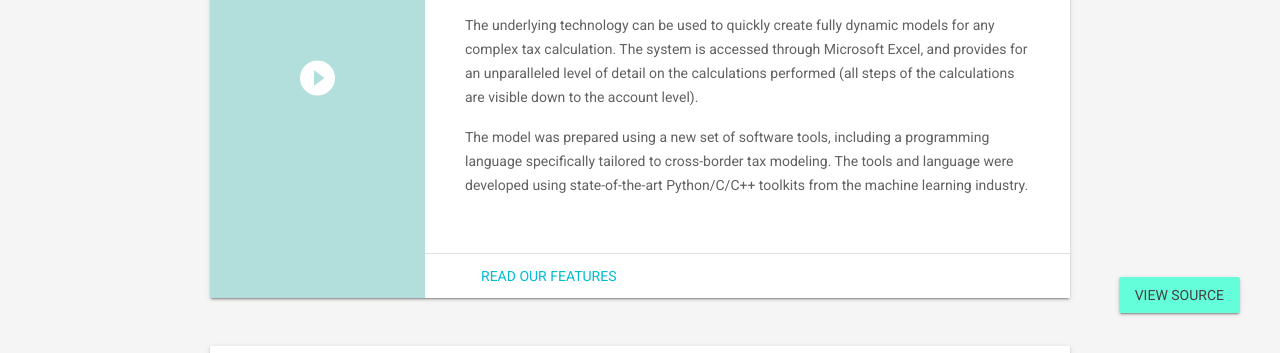
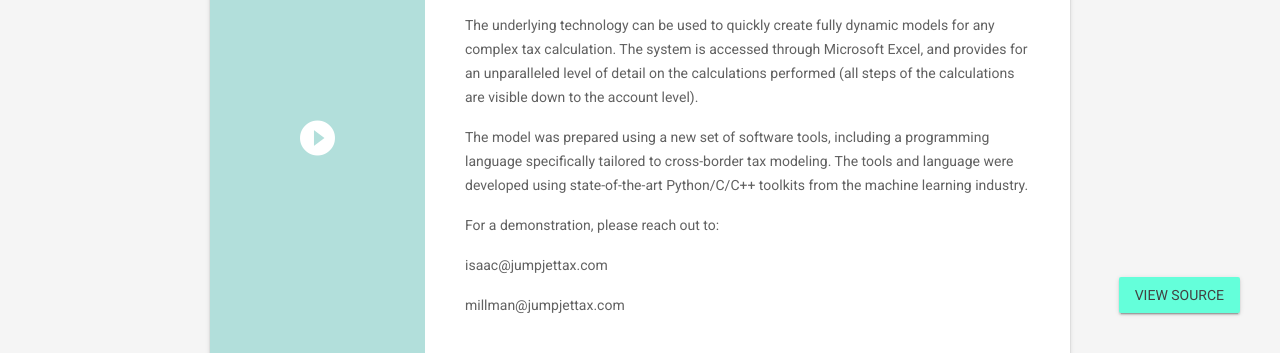
Before and after one commit to DjangoAddict/DjangoAddict.github.io, a plain HTML site: page index.html in a window 1280 px wide. Shown: the part 447-800 px from the top of the page. Drawn offline with nearby package versions, Linux system fonts and the light colour scheme.

Commit message:
added emails

```diff
--- a/index.html
+++ b/index.html
@@ -98,6 +98,9 @@
                 <p>JumpJet is a brand new cross-border tax modeling system that can perform all US tax reform calculations (GILTI, FDII, FTC, etc.) for unlimited periods, scenarios, and entities. </p>
                 <p>The underlying technology can be used to quickly create fully dynamic models for any complex tax calculation. The system is accessed through Microsoft Excel, and provides for an unparalleled level of detail on the calculations performed (all steps of the calculations are visible down to the account level).</p>
                 <p>The model was prepared using a new set of software tools, including a programming language specifically tailored to cross-border tax modeling. The tools and language were developed using state-of-the-art Python/C/C++ toolkits from the machine learning industry.</p>
+                <p>For a demonstration, please reach out to:</p>
+                <p>isaac@jumpjettax.com</p>
+                <p>millman@jumpjettax.com</p>
 
               </div>
               <div class="mdl-card__actions">
```
